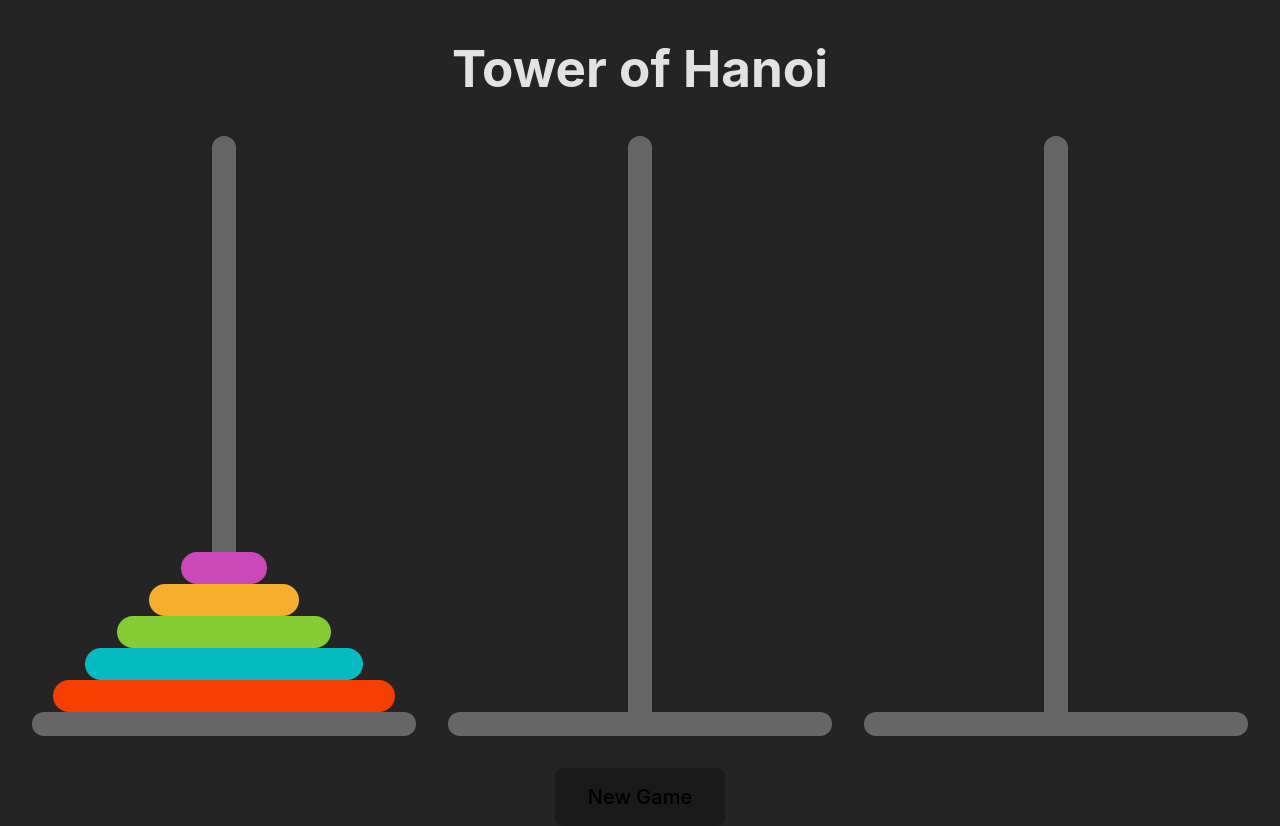
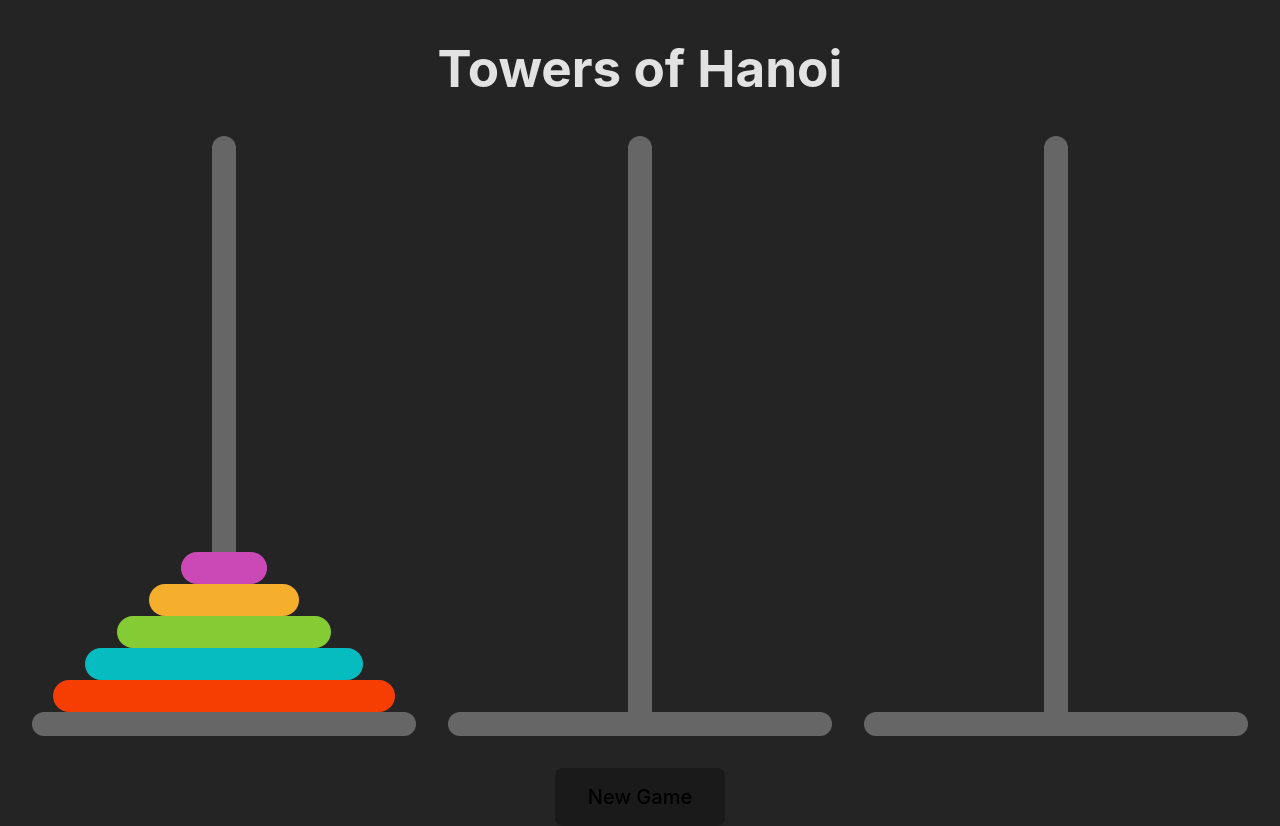
Before and after one commit to maxnankivell/tower-of-hanoi, a React (Vite) app: page / in a window 1280 px wide. Built offline with nearby package versions, Linux system fonts and the light colour scheme.

Commit message:
added icon

```diff
--- a/index.html
+++ b/index.html
@@ -2,9 +2,9 @@
 <html lang="en">
   <head>
     <meta charset="UTF-8" />
-    <link rel="icon" type="image/svg+xml" href="/vite.svg" />
+    <link rel="icon" type="image/png" href="/tower-square.png" />
     <meta name="viewport" content="width=device-width, initial-scale=1.0" />
-    <title>Vite + React + TS</title>
+    <title>Towers Of Hanoi</title>
   </head>
   <body>
     <div id="root"></div>
--- a/src/App.tsx
+++ b/src/App.tsx
@@ -63,7 +63,7 @@ function App() {
     <DndProvider backend={HTML5Backend}>
       <CustomDragLayer discs={discs} towerWidth={towerWidth}></CustomDragLayer>
       <div ref={app} className='app'>
-        <h1 className='title'>Tower of Hanoi</h1>
+        <h1 className='title'>Towers of Hanoi</h1>
         {[0, 1, 2].map((towerId) => (
           <Tower
             key={towerId}
```
Also changed, not shown: public/tower-square.png (added).
